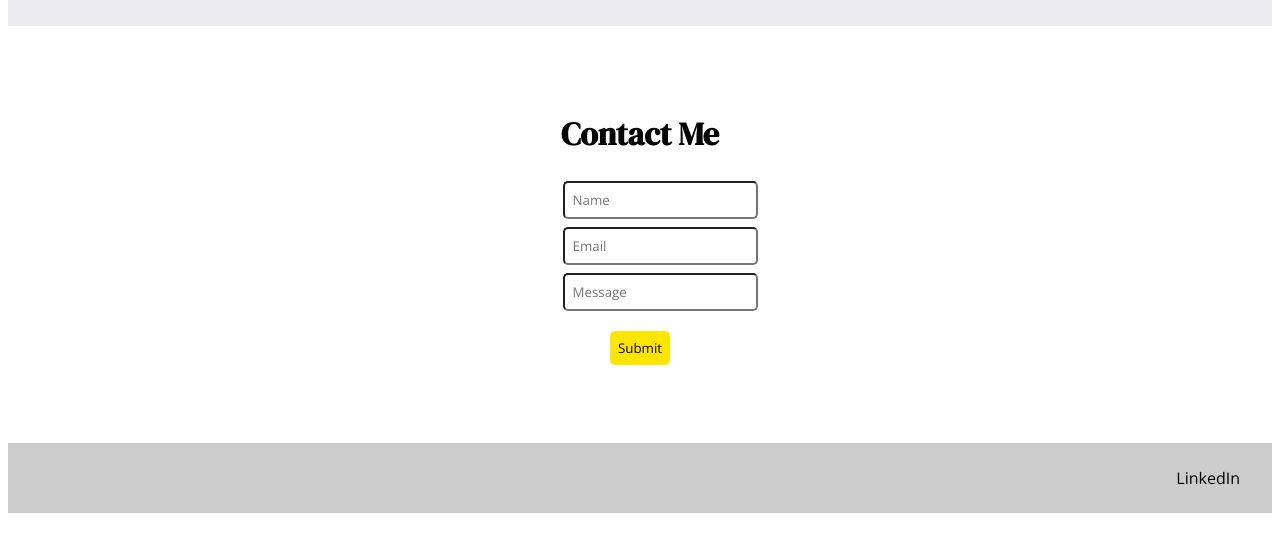
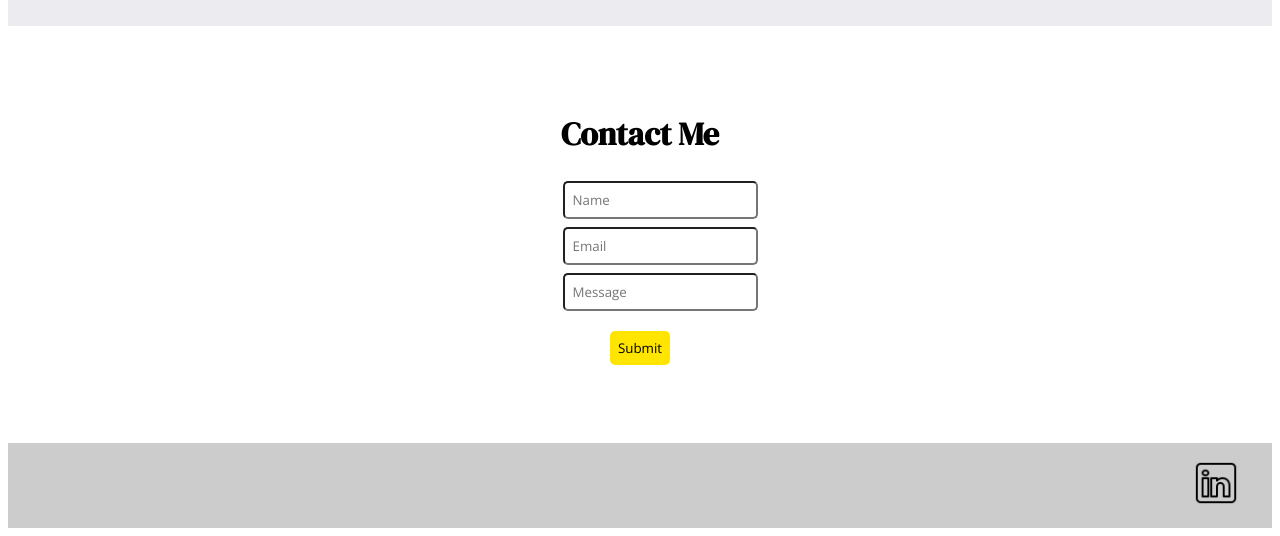
Before and after one commit to bookworm0618/bookworm0618.github.io, a plain HTML site: page index.html in a window 1280 px wide. Shown: the part 3198-3734 px from the top of the page. Drawn offline with nearby package versions, Linux system fonts and the light colour scheme.

Commit message:
replaced LinkedIn with Logo

```diff
--- a/index.html
+++ b/index.html
@@ -69,7 +69,7 @@
     </div>
 
     <footer>
-    <a href = "https://www.linkedin.com/in/michelle-w-60b46a186/" target="_blank"> LinkedIn </a>
+    <a href = "https://www.linkedin.com/in/michelle-w-60b46a186/" target="_blank"><img class="logo" src="LinkedInLogo.png"></a>
     </footer>
 
   </body>
--- a/style.css
+++ b/style.css
@@ -63,8 +63,8 @@ footer {
   font-family: 'Open Sans', sans-serif;
   background-color: #cccccc;
   text-align: right;
-  padding: 1.5em;
-  padding-right: 2em;
+  /* padding: 1em;*/
+  padding-right: 1em;
 }
 
 a {
@@ -117,11 +117,11 @@ img {
   width: 27em;
 }
 
-img:hover {
+/* img:hover {
   margin: 1em;
   height: 27em;
   width: 30em;
-}
+} */
 
 .photo-gallery {
   display: flex;
@@ -129,3 +129,8 @@ img:hover {
   flex-wrap: wrap;
   justify-content: center;
 }
+
+.logo {
+  height: 3em;
+  width: 3em;
+}
```
Also changed, not shown: LinkedInLogo.png (added), 1 other file.
